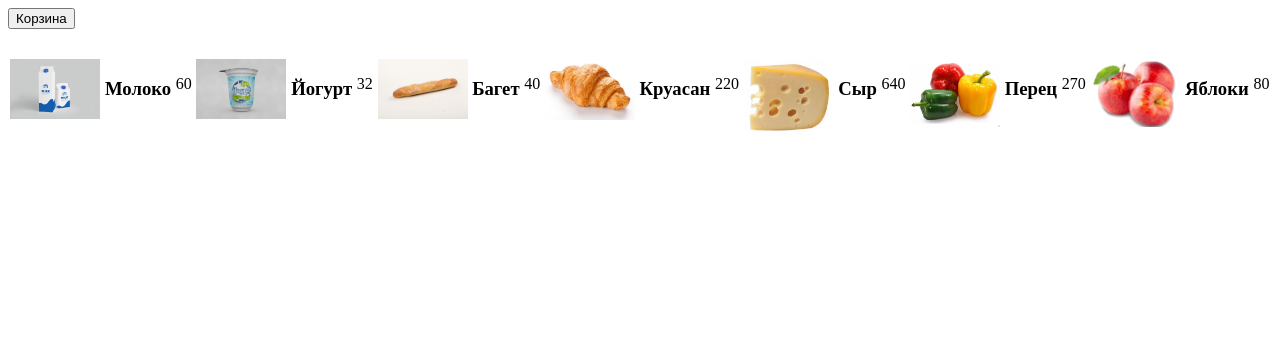
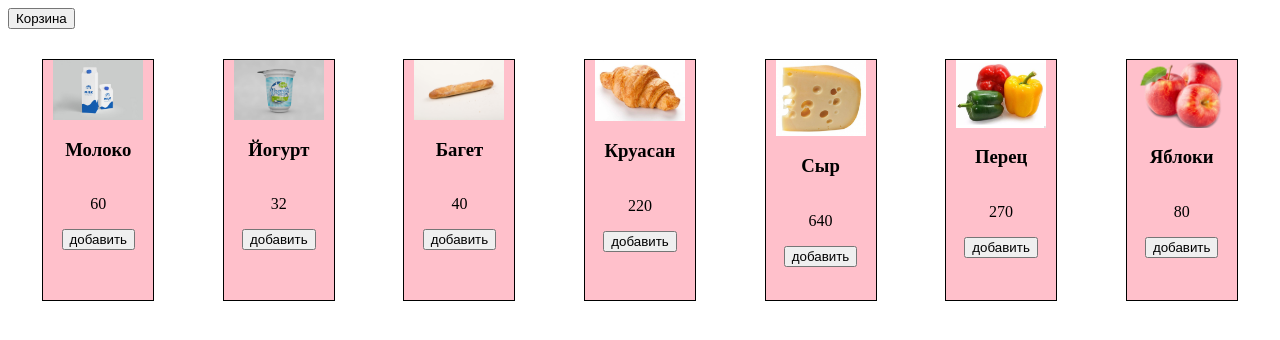
Before and after one commit to MikeGer92/e.shop, a plain HTML site: page index.html in a window 1280 px wide. Drawn offline with Linux system fonts and the light colour scheme.

Commit message:
added product-cards and add_button

```diff
--- a/src/css/style.css
+++ b/src/css/style.css
@@ -1,6 +1,16 @@
 .product_photo {
     max-width: 90px;
     max-height: 90px;
+}
+.goods-item {
+    width: 110px;
+    height: 240px;
+    border: 1px solid #000;
+    margin-bottom: 5px;
+    background: pink;
+    display: flex;
+    flex-direction: column;
+    align-items: center;
 }
 .goods-list{
     display: flex;
--- a/src/js/script.js
+++ b/src/js/script.js
@@ -49,12 +49,159 @@ onload = function () {
         price: 80,
         img: '/src/catalog/images/pr7.jpg'
     },
+//     {
+//       uin_product: 'pr8',
+//       group: 'milkProd',
+//       name: 'Молоко',
+//       price: 60,
+//       img: "src/catalog/images/pr1.jpg"
+//   },
+//   {
+//     uin_product: 'pr9',
+//     group: 'milkProd',
+//     name: 'Молоко',
+//     price: 60,
+//     img: "src/catalog/images/pr1.jpg"
+// },
+// {
+//   uin_product: 'pr10',
+//   group: 'milkProd',
+//   name: 'Молоко',
+//   price: 60,
+//   img: "src/catalog/images/pr1.jpg"
+// },
+// {
+//   uin_product: 'pr11',
+//   group: 'milkProd',
+//   name: 'Молоко',
+//   price: 60,
+//   img: "src/catalog/images/pr1.jpg"
+// },
+// {
+//   uin_product: 'pr12',
+//   group: 'milkProd',
+//   name: 'Молоко',
+//   price: 60,
+//   img: "src/catalog/images/pr1.jpg"
+// },
+// {
+//   uin_product: 'pr13',
+//   group: 'milkProd',
+//   name: 'Молоко',
+//   price: 60,
+//   img: "src/catalog/images/pr1.jpg"
+// },
+// {
+//   uin_product: 'pr14',
+//   group: 'milkProd',
+//   name: 'Молоко',
+//   price: 60,
+//   img: "src/catalog/images/pr1.jpg"
+// },
+// {
+//   uin_product: 'pr15',
+//   group: 'milkProd',
+//   name: 'Молоко',
+//   price: 60,
+//   img: "src/catalog/images/pr1.jpg"
+// },
+// {
+//   uin_product: 'pr16',
+//   group: 'milkProd',
+//   name: 'Молоко',
+//   price: 60,
+//   img: "src/catalog/images/pr1.jpg"
+// },
+// {
+//   uin_product: 'pr17',
+//   group: 'milkProd',
+//   name: 'Молоко',
+//   price: 60,
+//   img: "src/catalog/images/pr1.jpg"
+// },
+// {
+//   uin_product: 'pr18',
+//   group: 'milkProd',
+//   name: 'Молоко',
+//   price: 60,
+//   img: "src/catalog/images/pr1.jpg"
+// },
+// {
+//   uin_product: 'pr19',
+//   group: 'milkProd',
+//   name: 'Молоко',
+//   price: 60,
+//   img: "src/catalog/images/pr1.jpg"
+// },
+// {
+//   uin_product: 'pr20',
+//   group: 'milkProd',
+//   name: 'Молоко',
+//   price: 60,
+//   img: "src/catalog/images/pr1.jpg"
+// },
+// {
+//   uin_product: 'pr21',
+//   group: 'milkProd',
+//   name: 'Молоко',
+//   price: 60,
+//   img: "src/catalog/images/pr1.jpg"
+// },
+// {
+//   uin_product: 'pr22',
+//   group: 'milkProd',
+//   name: 'Молоко',
+//   price: 60,
+//   img: "src/catalog/images/pr1.jpg"
+// },
+// {
+//   uin_product: 'pr23',
+//   group: 'milkProd',
+//   name: 'Молоко',
+//   price: 60,
+//   img: "src/catalog/images/pr1.jpg"
+// },
+// {
+//   uin_product: 'pr24',
+//   group: 'milkProd',
+//   name: 'Молоко',
+//   price: 60,
+//   img: "src/catalog/images/pr1.jpg"
+// },
+// {
+//   uin_product: 'pr25',
+//   group: 'milkProd',
+//   name: 'Молоко',
+//   price: 60,
+//   img: "src/catalog/images/pr1.jpg"
+// },
+// {
+//   uin_product: 'pr26',
+//   group: 'milkProd',
+//   name: 'Молоко',
+//   price: 60,
+//   img: "src/catalog/images/pr1.jpg"
+// },
+// {
+//   uin_product: 'pr27',
+//   group: 'milkProd',
+//   name: 'Молоко',
+//   price: 60,
+//   img: "src/catalog/images/pr1.jpg"
+// },
+// {
+//   uin_product: 'pr28',
+//   group: 'milkProd',
+//   name: 'Молоко',
+//   price: 60,
+//   img: "src/catalog/images/pr1.jpg"
+// },
 
 ];
 
   const renderGoodsItem = (img, name, price) => {
 
-    return `<div class="goods-item"><img class="product_photo" src=${img}></div><h3>${name}</h3><p>${price}</p></div>`;
+    return `<div class="goods-item"><img class="product_photo" src=${img}><h3>${name}</h3><p>${price}</p><button class="add_btn">добавить</button></div>`;
   };
 
   const renderGoodsList = (list) => {
```
